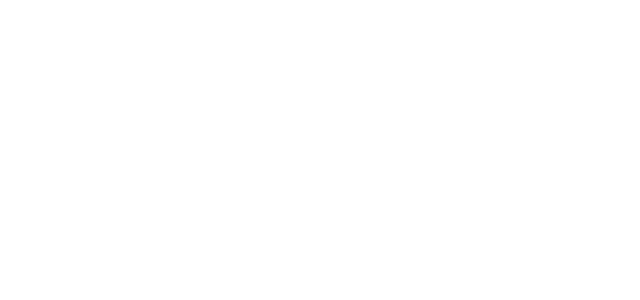
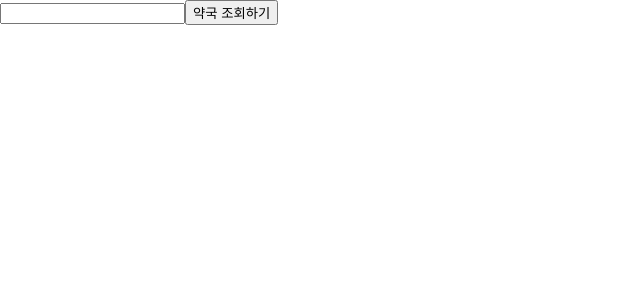
Before and after one commit to yoonui/KISA_fintech, a React (Create React App) app in the folder fintech_react/: page /api in a window 1280 px wide. Shown: the top 300 px of the page, without its empty margins (0-640 px from the left). Built offline with nearby package versions, Linux system fonts and the light colour scheme.

Commit message:
KISA fintech_react - add ApiExample.js

```diff
--- a/fintech_react/package.json
+++ b/fintech_react/package.json
@@ -37,5 +37,6 @@
       "last 1 firefox version",
       "last 1 safari version"
     ]
-  }
+  },
+  "proxy" : "http://apis.data.go.kr/"
 }
--- a/fintech_react/src/App.js
+++ b/fintech_react/src/App.js
@@ -4,6 +4,7 @@ import ListPage from "./pages/ListPage"
 import Header from "./components/Header"
 import AxiosTest from "./pages/axiosTest"
 import NewsPage from './pages/NewsPage';
+import ApiExample from "./pages/ApiExample"
 
 function App() {
   return (
@@ -21,6 +22,9 @@ function App() {
         <Route path="/news" exact>
           <NewsPage></NewsPage>
         </Route>
+        <Route path="/api" exact>
+          <ApiExample></ApiExample>
+        </Route>
       </Switch>
     </Router>
   );
--- /dev/null
+++ b/fintech_react/src/pages/ApiExample.js
@@ -0,0 +1,31 @@
+import React, { useState } from 'react'
+import axios from "axios";
+
+const ApiExample = () => {
+    const [searchInput, setsearchInput] = useState();
+    const [searchResultList, setSearchResultList] = useState([]);
+
+    const handleSearchInput = (e) => {
+        const { value } = e.target;
+        console.log("사용자 입력값 : ", value);
+        setsearchInput(value);
+    };
+
+    const getData = () => {
+        let newsApi = `/B551182/pharmacyInfoService/getParmacyBasisList?ServiceKey=3ZttlOMdUJJDgQkTZntEnNVaemO5Rj3Q4zynJhrc4kMljGHY6jjdIdSXW5106xuLLacbEII6aX%2BWIX1l%2BpjEyg%3D%3D&pageNo=1&numOfRows=10&emdongNm=${searchInput}`
+        axios.get(newsApi).then(function ({ data }) {
+            const newsData = data;
+            console.log(newsData);
+            setSearchResultList(newsData);
+        });
+    };
+
+    return (
+        <div>
+            <input onChange={handleSearchInput}></input>
+            <button onClick={getData}>약국 조회하기</button>
+    </div>
+    );
+};
+
+export default ApiExample;
```
